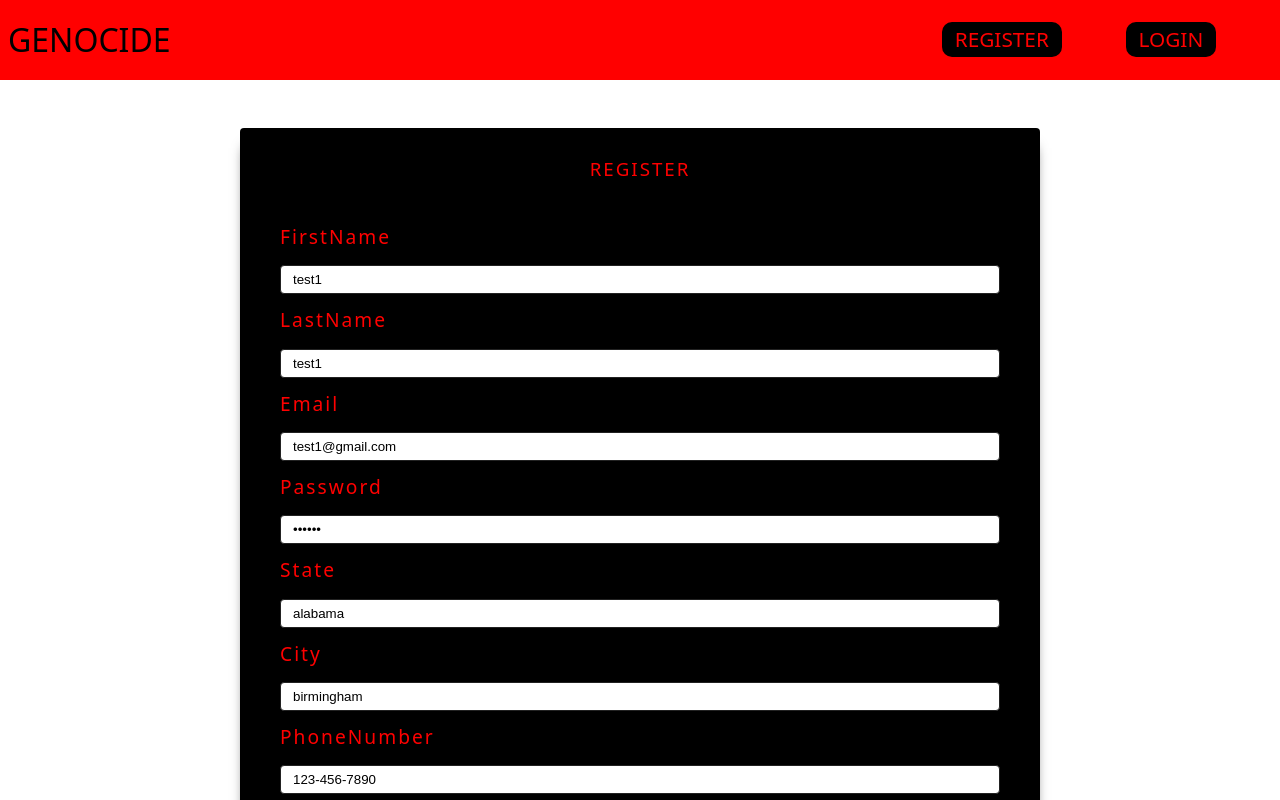
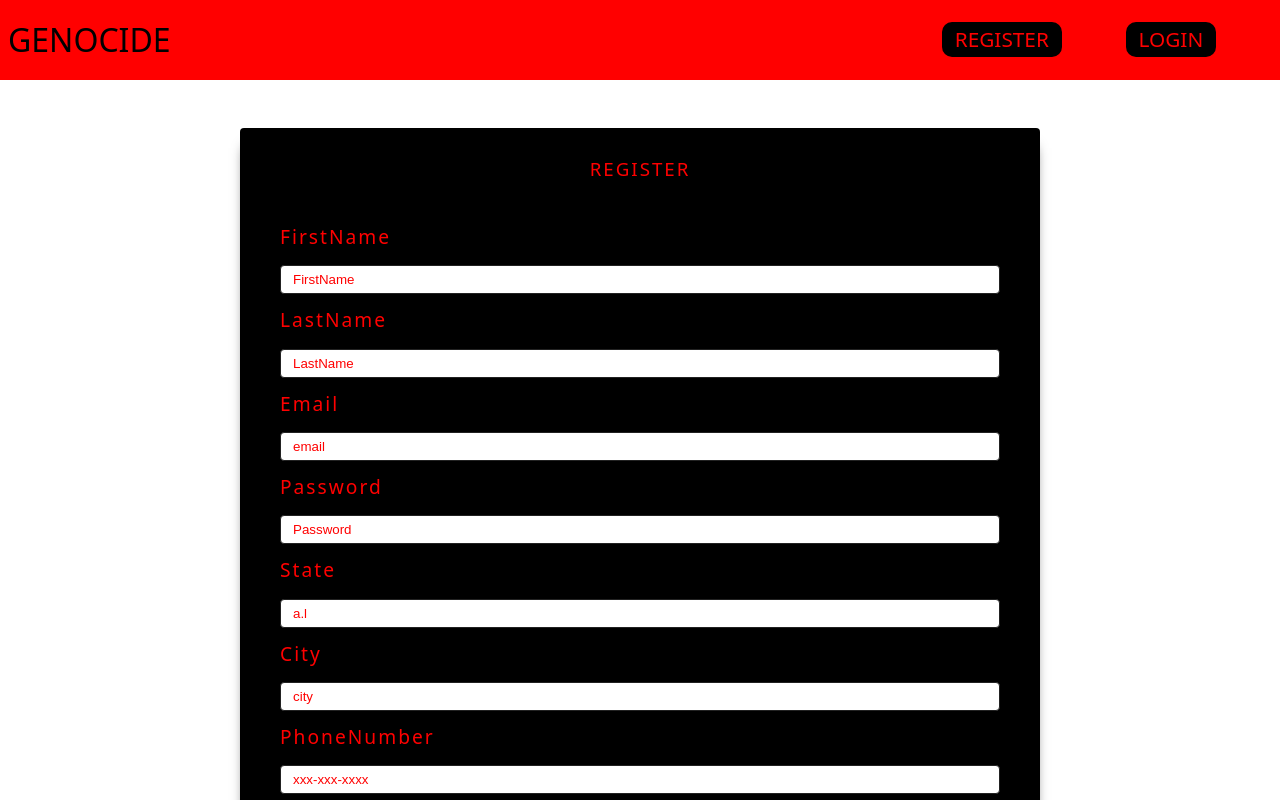
Before and after one commit to gen-spiderw3b/Genocide_API, a React (Vite) app in the folder client/: page /register in a window 1280 px wide. Shown: the top 800 px of the page. Built offline with nearby package versions, Linux system fonts and the light colour scheme.

Commit message:
Finished Login

```diff
--- a/client/src/App.jsx
+++ b/client/src/App.jsx
@@ -5,9 +5,11 @@ import {
   Register,
   Login,
   Dashboard,
+  DashboardLayout,
   Error,
 } from "./Pages/index";
 import { action as registerAction } from "./Pages/Register/Register";
+import { action as loginAction } from "./Pages/Login/Login";
 
 const router = createBrowserRouter([
   {
@@ -27,11 +29,17 @@ const router = createBrowserRouter([
       {
         path: "login",
         element: <Login />,
+        action: loginAction,
       },
       {
         path: "/dashboard",
-        element: <Dashboard />,
-        children: [],
+        element: <DashboardLayout />,
+        children: [
+          {
+            index: true,
+            element: <Dashboard />,
+          },
+        ],
       },
     ],
   },
--- /dev/null
+++ b/client/src/Pages/Dashboard/DashboardLayout.jsx
@@ -0,0 +1,5 @@
+import { Outlet } from "react-router-dom";
+const DashboardLayout = () => {
+  return <Outlet />;
+};
+export default DashboardLayout;
--- a/client/src/Pages/Login/Login.jsx
+++ b/client/src/Pages/Login/Login.jsx
@@ -1,9 +1,30 @@
+import { Form, useNavigation, redirect } from "react-router-dom";
 import { FormInput } from "../../Components/index";
 import Wrapper from "../../Wrappers/Login/login";
+import customFetch from "../../Utils/customFetch";
+import { toast } from "react-toastify";
+
+//Action
+// eslint-disable-next-line react-refresh/only-export-components
+export const action = async ({ request }) => {
+  const formData = await request.formData();
+  const data = Object.fromEntries(formData);
+  try {
+    await customFetch.post("/user/login", data);
+    toast.success("You Are Logged In!");
+    return redirect("/dashboard");
+  } catch (error) {
+    toast.error(error?.response?.data?.msg);
+    return error;
+  }
+};
+
 const Login = () => {
+  const navigation = useNavigation();
+  const isSubmitting = navigation.state === "submitting";
   return (
     <Wrapper>
-      <form action="" className="form">
+      <Form method="post" className="form">
         <div className="header">
           <h3>login</h3>
         </div>
@@ -14,10 +35,10 @@ const Login = () => {
           id="password"
           placeholder="Password..."
         />
-        <button type="button" className="btn btn-block">
-          login
+        <button type="submit" className="btn btn-block" disabled={isSubmitting}>
+          {isSubmitting ? "submitting" : "submit"}
         </button>
-      </form>
+      </Form>
     </Wrapper>
   );
 };
--- a/client/src/Pages/Register/Register.jsx
+++ b/client/src/Pages/Register/Register.jsx
@@ -29,48 +29,13 @@ const Register = () => {
         <div className="header">
           <h3>register</h3>
         </div>
-        <FormInput
-          type="text"
-          name="firstName"
-          placeholder="FirstName"
-          defaultValue="test1"
-        />
-        <FormInput
-          type="text"
-          name="lastName"
-          placeholder="LastName"
-          defaultValue="test1"
-        />
-        <FormInput
-          type="email"
-          name="email"
-          placeholder="email"
-          defaultValue="test1@gmail.com"
-        />
-        <FormInput
-          type="password"
-          name="password"
-          placeholder="Password"
-          defaultValue="123456"
-        />
-        <FormInput
-          type="text"
-          name="state"
-          placeholder="State eg:alabama"
-          defaultValue="alabama"
-        />
-        <FormInput
-          type="text"
-          name="city"
-          placeholder="city"
-          defaultValue="birmingham"
-        />
-        <FormInput
-          type="text"
-          name="phoneNumber"
-          placeholder="xxx-xxx-xxxx"
-          defaultValue="123-456-7890"
-        />
+        <FormInput type="text" name="firstName" placeholder="FirstName" />
+        <FormInput type="text" name="lastName" placeholder="LastName" />
+        <FormInput type="email" name="email" placeholder="email" />
+        <FormInput type="password" name="password" placeholder="Password" />
+        <FormInput type="text" name="state" placeholder="a.l" />
+        <FormInput type="text" name="city" placeholder="city" />
+        <FormInput type="text" name="phoneNumber" placeholder="xxx-xxx-xxxx" />
         <button type="submit" className="btn btn-block" disabled={isSubmitting}>
           {isSubmitting ? "submitting" : "submit"}
         </button>
--- a/client/src/Pages/index.js
+++ b/client/src/Pages/index.js
@@ -4,3 +4,4 @@ export { default as Register } from "./Register/Register";
 export { default as Login } from "./Login/Login";
 export { default as Error } from "./Errors/Error";
 export { default as Dashboard } from "./Dashboard/Dashboard";
+export { default as DashboardLayout } from "./Dashboard/DashboardLayout";
```
